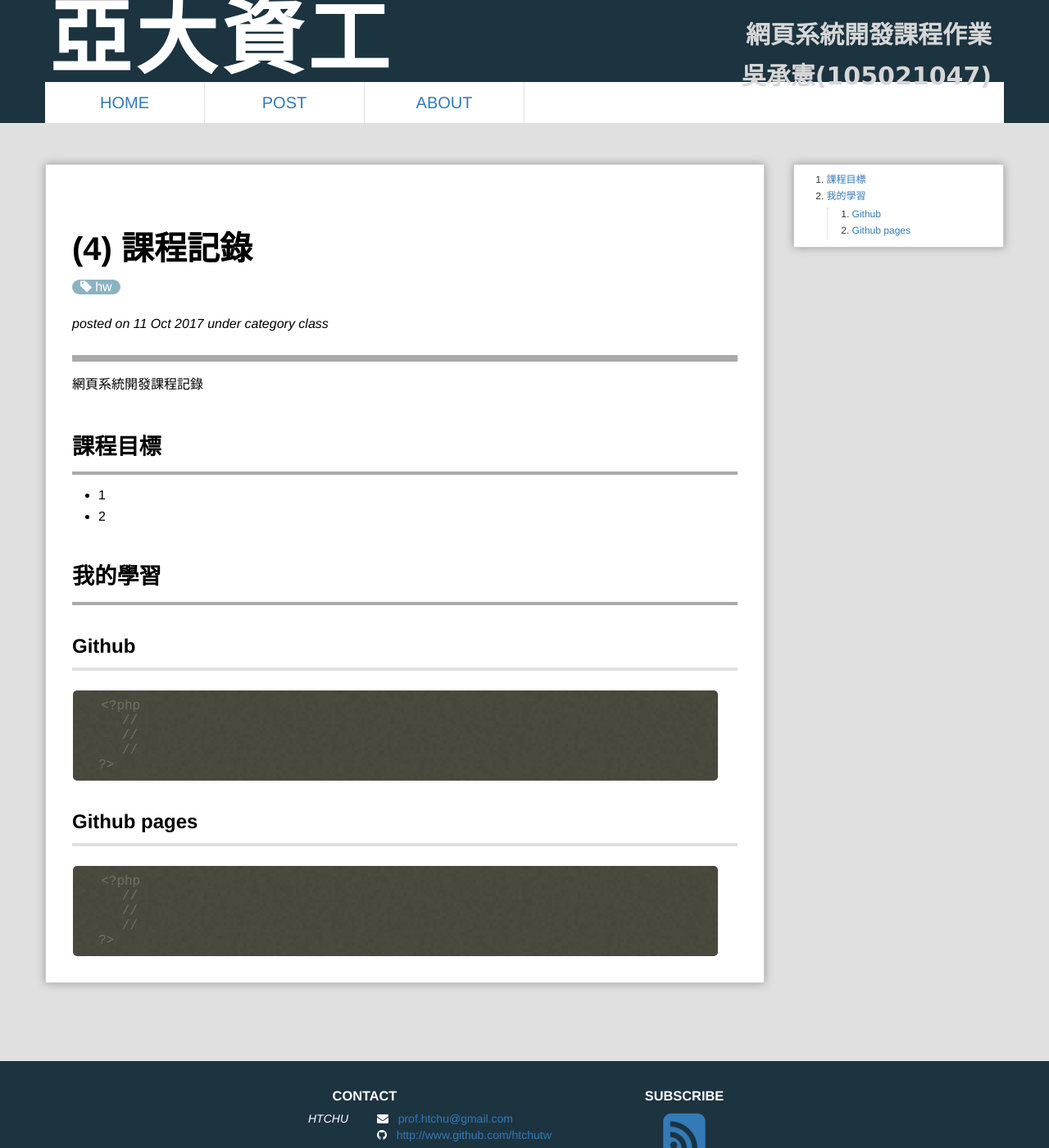
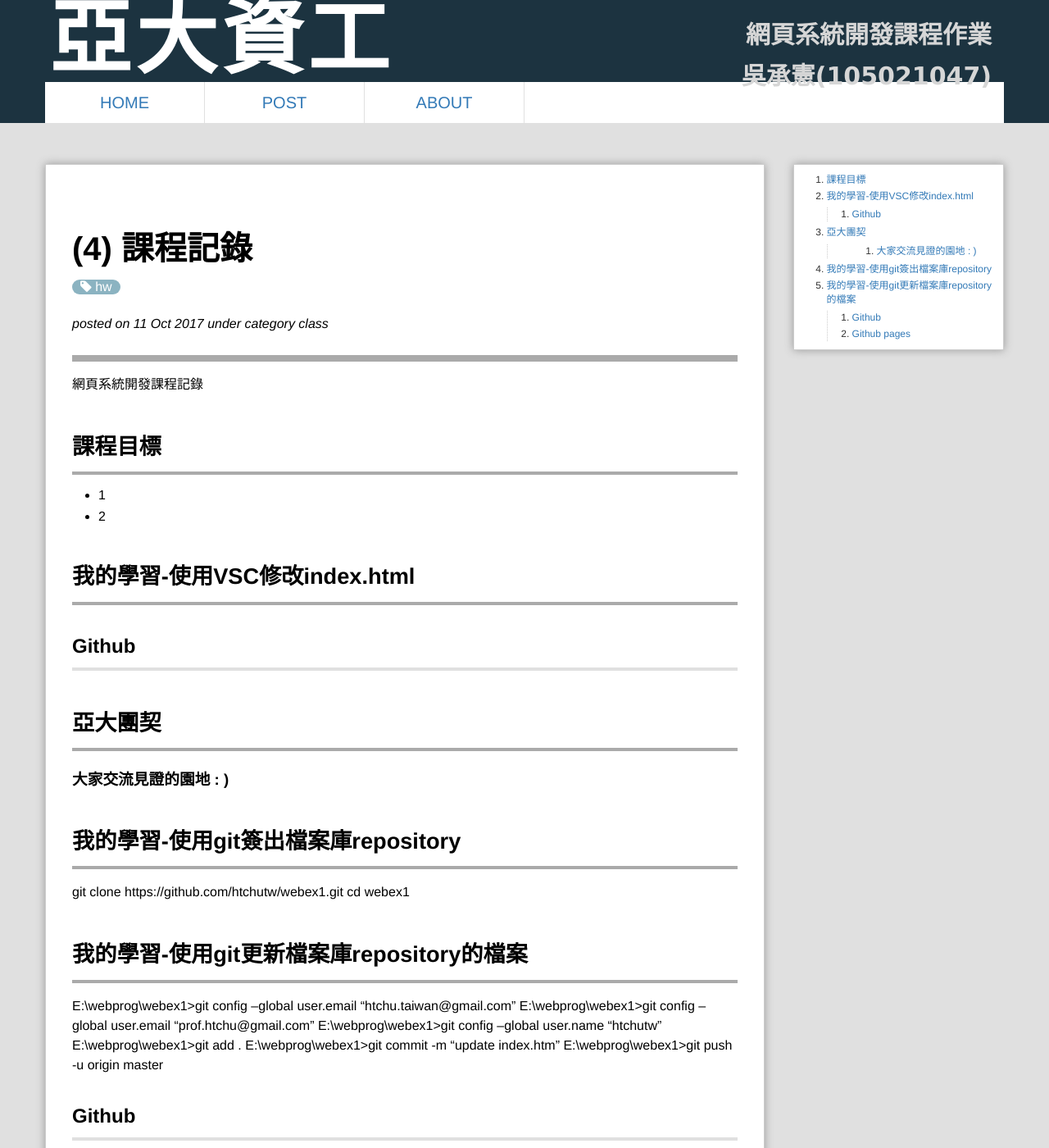
Before and after one commit to track9785/webcourse, a Jekyll site: the page built from _posts/2017-10-11-Class4.md, in a window 1280 px wide and 1400 px high. Shown: the whole window at 82% size. Built offline with Jekyll 4.4.1, drawn with Linux system fonts in a browser that asks for light colours; Markdown is read by kramdown in place of the engine named in the settings; comment, search, counter and statistics services are not loaded.

Commit message:
Update 2017-10-11-Class4.md

```diff
--- a/_posts/2017-10-11-Class4.md
+++ b/_posts/2017-10-11-Class4.md
@@ -13,7 +13,22 @@ excerpt: "第4週課程"
 - 1
 - 2
 
-# 我的學習
+# 我的學習-使用VSC修改index.html
+##Github
+<h1 class="h1_home wow fadeIn" data-wow-delay="0.4s">亞大團契</h1>
+<h3 class="h3_home wow fadeIn" data-wow-delay="0.6s">大家交流見證的園地 : )</h3>
+
+# 我的學習-使用git簽出檔案庫repository
+git clone https://github.com/htchutw/webex1.git
+cd webex1
+
+# 我的學習-使用git更新檔案庫repository的檔案
+E:\webprog\webex1>git config --global user.email "htchu.taiwan@gmail.com"
+E:\webprog\webex1>git config --global user.email "prof.htchu@gmail.com"
+E:\webprog\webex1>git config --global user.name "htchutw"
+E:\webprog\webex1>git add .
+E:\webprog\webex1>git commit -m "update index.htm"
+E:\webprog\webex1>git push -u origin master
 
 ##Github
 
```
